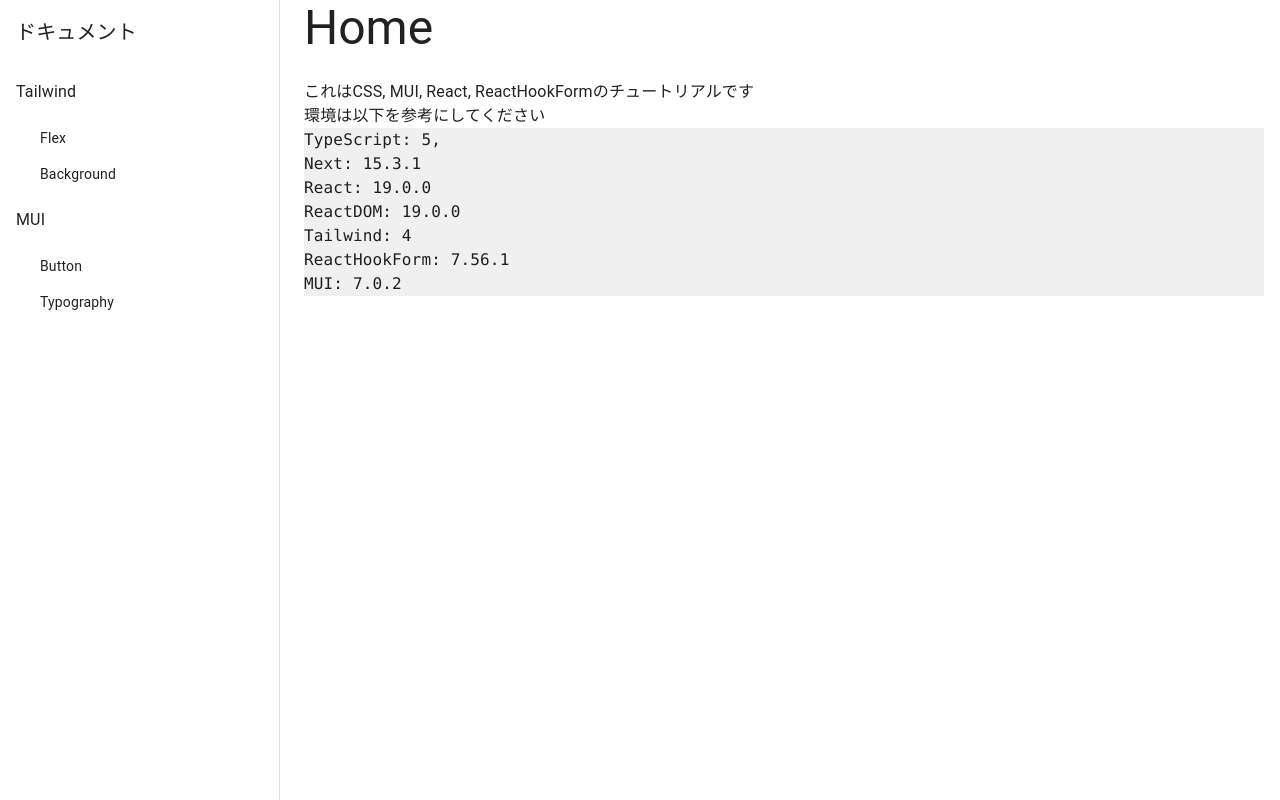
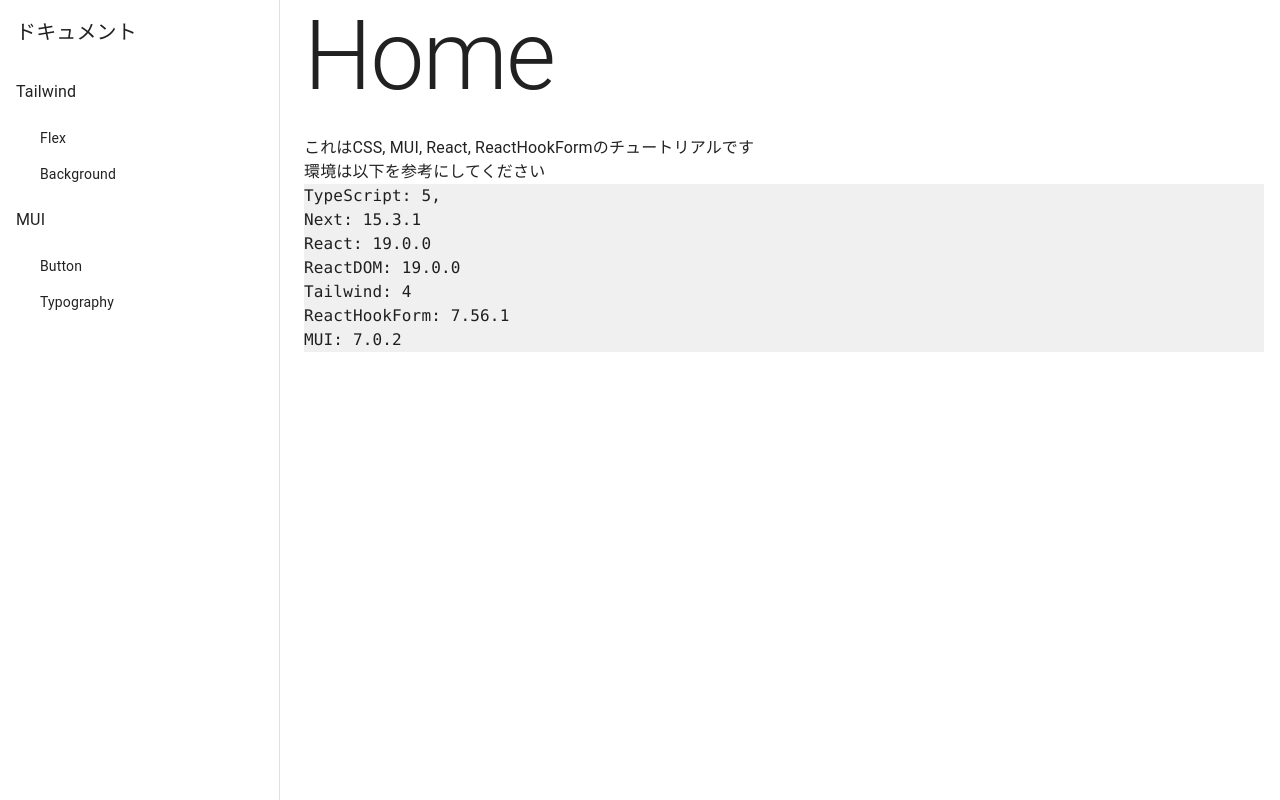
Before and after one commit to NakaiKt/web-tutorial, a Next.js app: page / in a window 1280 px wide. Built offline with nearby package versions, Linux system fonts and the light colour scheme.

Commit message:
feat: BaseTemplateコンポーネントのタイトル表示をh3からh1に変更し、Typographyスタイルを統一

```diff
--- a/src/features/Template/index.tsx
+++ b/src/features/Template/index.tsx
@@ -11,9 +11,7 @@ const BaseTemplate = ({ title, children }: TemplateProps) => {
   return (
     <Container>
       <div className="w-[960px] mx-auto">
-        <Typography variant="h3" component="h1">
-          {title}
-        </Typography>
+        <Typography variant="h1">{title}</Typography>
         <Space />
         <div>{children}</div>
       </div>
```
